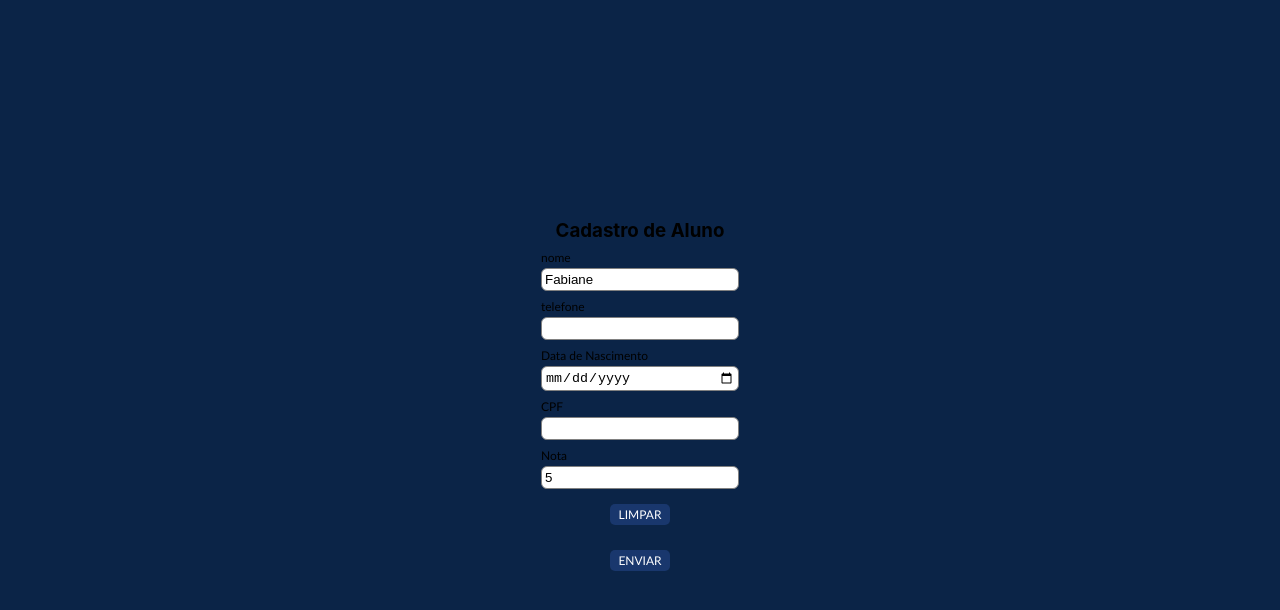
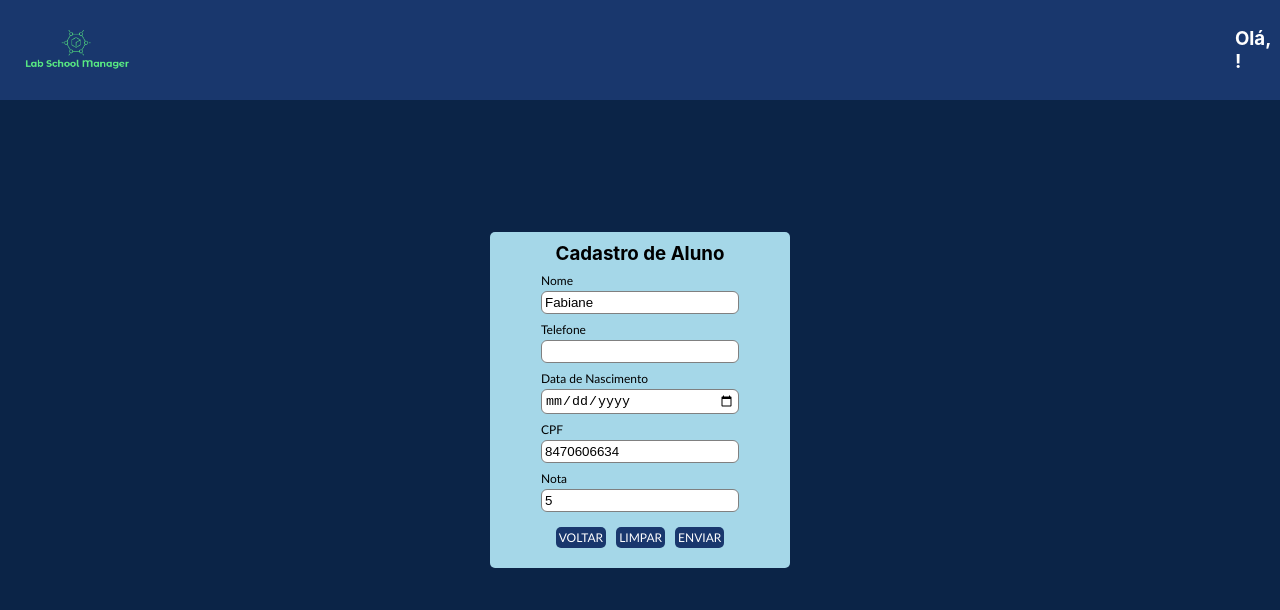
Before and after one commit to zanoniFab/LAB_School_Manager, a React (Vite) app in the folder client/: page /registerAluno in a window 1280 px wide. Shown: the top 610 px of the page. Built offline with nearby package versions, Linux system fonts and the light colour scheme.

Commit message:
Ajusta pagina de inicio e cadastro de aluno

```diff
--- a/client/src/components/Button/Button.css
+++ b/client/src/components/Button/Button.css
@@ -8,3 +8,8 @@ button {
     padding: 3px;
     text-transform: uppercase;
 }
+
+a {
+    text-decoration: none;
+    color: white;
+}
--- /dev/null
+++ b/client/src/components/FormAlunoRegister/FormAlunoRegister.css
@@ -0,0 +1,14 @@
+form {
+    display: flex;
+    flex-direction: column;
+    align-items: center;
+    border-radius: 5px;
+}
+
+input {
+    width: 190px;
+}
+
+button {
+    margin: 15px 5px 10px;
+}
--- a/client/src/components/FormAlunoRegister/FormAlunoRegister.jsx
+++ b/client/src/components/FormAlunoRegister/FormAlunoRegister.jsx
@@ -3,8 +3,10 @@ import InputGroup from '../InputGroup';
 import {yupResolver} from '@hookform/resolvers/yup';
 import {validationSchema, defaultValues} from './FormSchema';
 import Button from '../Button';
+import { useNavigate } from 'react-router-dom';
 
 function FormAlunoRegister ({onSubmit,isSubmitting,initialValues=defaultValues}) {
+    const navigate = useNavigate();
     const {register,
             handleSubmit,
             formState:{errors},
@@ -16,14 +18,14 @@ function FormAlunoRegister ({onSubmit,isSubmitting,initialValues=defaultValues})
             <InputGroup
                 id='nome'
                 type='text'
-                labelText='nome'
+                labelText='Nome'
                 {...register('nome')}
                 helperText = {errors?.nome?.message}
             />
             <InputGroup
                 id='telefone'
                 type='number'
-                labelText='telefone'
+                labelText='Telefone'
                 {...register('telefone')}
             />
             <InputGroup
@@ -47,8 +49,11 @@ function FormAlunoRegister ({onSubmit,isSubmitting,initialValues=defaultValues})
                 {...register('nota')}
                 helperText={errors?.nota?.message}
             />
-            <Button type='button' onClick={()=>reset()}>Limpar</Button>
-            <Button type='submit'disabled={isSubmitting}>Enviar</Button>
+            <div className='box-buttons'>
+                <Button type='button' onClick={()=>navigate("/home")}>Voltar</Button>
+                <Button type='button' onClick={()=>reset()}>Limpar</Button>
+                <Button type='submit'disabled={isSubmitting}>Enviar</Button>
+            </div>
         </form>
     )
 }
--- a/client/src/components/FormAlunoRegister/FormSchema.js
+++ b/client/src/components/FormAlunoRegister/FormSchema.js
@@ -3,7 +3,8 @@ import * as Yup from 'yup';
 export const validationSchema = Yup.object(
     {
         nome: Yup.string().required('Nome obrigatório'),
-        nota: Yup.number().required('Nota obrigatória'),
+        cpf: Yup.string().required('Campo obrigatório'),
+        nota: Yup.number().required('Campo obrigatório'),
 
     });
 
@@ -11,6 +12,6 @@ export const defaultValues = {
     nome: 'Fabiane',
     telefone: '',
     dataNascimento: '',
-    cpf: '',
+    cpf: '8470606634',
     nota: 5,
 }
--- a/client/src/components/Header/Header.css
+++ b/client/src/components/Header/Header.css
@@ -1,7 +1,15 @@
+.navbar {
+  width: 100%;
+  position: absolute;
+  top: 0;
+  display: flex;
+  background-color: #19376D;
+  align-items: center;
+}
+
 .logo {
   width: 100%;
   height: 100px;
-  background-color: rgb(17, 33, 136);
 }
 
 .logo img {
@@ -9,8 +17,7 @@
   margin-left: 15px;
 }
 
-.navbar {
-  width: 100%;
-  position: absolute;
-  top: 0;
+.box-info {
+  color: white;
+  text-transform: capitalize;
 }
--- a/client/src/components/Header/Header.jsx
+++ b/client/src/components/Header/Header.jsx
@@ -1,9 +1,13 @@
 import "./Header.css";
-function Header() {
+function Header({...props}) {
+    const {userName} = props;
     return (
       <header className="navbar">
         <div className="logo">
             <img src="../logo765x625.png"></img>
+        </div>
+        <div className="box-info">
+          <h3>Olá, {userName}!</h3>
         </div>
       </header>
     )
--- a/client/src/hooks/useUserRegister/useUserRegister.jsx
+++ b/client/src/hooks/useUserRegister/useUserRegister.jsx
@@ -27,7 +27,7 @@ export const useUserRegister = () => {
         const response = await apiService.post('/students', data);
         console.log("response",response);
         if (response.data) {
-            alert("Registrou");
+            alert("Aluno cadastrado com sucesso!");
             return;
         }
         setSubmitting(false);
--- a/client/src/pages/HomePage/HomePage.css
+++ b/client/src/pages/HomePage/HomePage.css
@@ -0,0 +1,17 @@
+.box-menu-lateral {
+    background-color: white;
+    width: 120px;
+    position: absolute;
+    left: 0;
+    top: 100px;
+    display: flex;
+    flex-direction: column;
+    align-items: center;
+}
+
+h4 {
+    margin-top: 10px;
+}
+button {
+    width: auto;
+}
--- a/client/src/pages/HomePage/HomePage.jsx
+++ b/client/src/pages/HomePage/HomePage.jsx
@@ -1,16 +1,19 @@
 import Header from "../../components/Header/Header";
 import { useAuthenticationContext } from "../../hooks/useAuthentication";
 import { Link } from "react-router-dom";
-
+import './HomePage.css';
+import Button from '../../components/Button';
 function HomePage ()  {
     const {user} = useAuthenticationContext();
 
     return (
         <>
-            <Header/>
+            <Header userName = {user?.name} />
             <div className="content-box">
-                <h3>Olá, {user?.name}!</h3>
-                <Link to="/registerAluno">Cadastrar Aluno</Link>
+                <div className="box-menu-lateral">
+                    <h4>Menu</h4>
+                    <Button><Link to="/registerAluno">Cadastrar Aluno</Link></Button>
+                </div>
             </div>
         </>
 
--- /dev/null
+++ b/client/src/pages/RegisterAluno/RegisterAluno.css
@@ -0,0 +1,9 @@
+.box-form {
+    background-color: #A5D7E8;
+    display: flex;
+    flex-direction: column;
+    align-items: center;
+    width: 300px;
+    border-radius: 5px;
+    padding: 10px;
+}
--- a/client/src/pages/RegisterAluno/RegisterAluno.jsx
+++ b/client/src/pages/RegisterAluno/RegisterAluno.jsx
@@ -1,7 +1,8 @@
 import {useUserRegister } from '../../hooks/useUserRegister';
 import FormAlunoRegister from '../../components/FormAlunoRegister';
 import { useAuthenticationContext } from '../../hooks/useAuthentication';
-
+import Header from '../../components/Header/Header';
+import './RegisterAluno.css'
 function RegisterAluno () {
     const {isSubmitting,registerAluno} = useUserRegister();
     const {user} = useAuthenticationContext();
@@ -9,8 +10,11 @@ function RegisterAluno () {
 
     return (
         <>
-            <h3>Cadastro de Aluno</h3>
-            <FormAlunoRegister isSubmitting={isSubmitting} onSubmit={registerAluno}/>
+            <Header userName = {user?.name} />
+            <div className='box-form'>
+                <h3>Cadastro de Aluno</h3>
+                <FormAlunoRegister isSubmitting={isSubmitting} onSubmit={registerAluno}/>
+            </div>
         </>
 
     )
```
Also changed, not shown: 1 other file (tests, documents, lock files or other folders).
